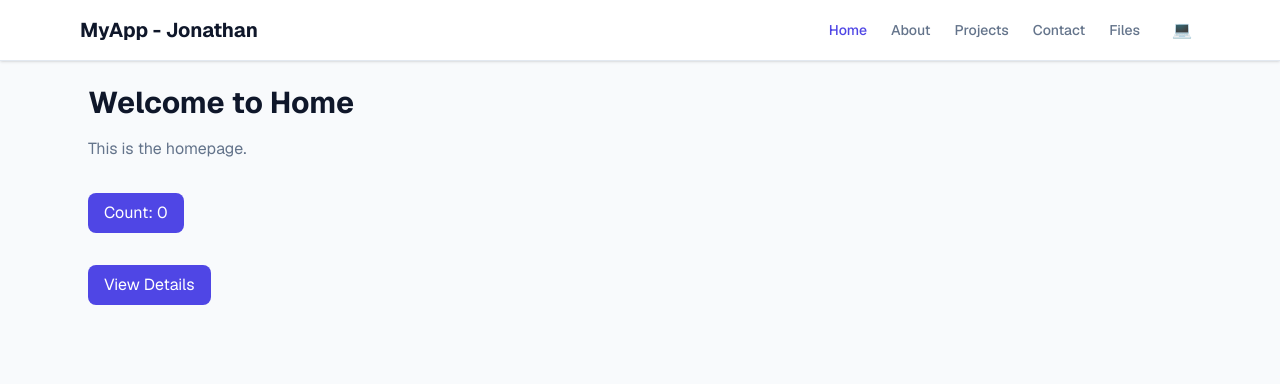
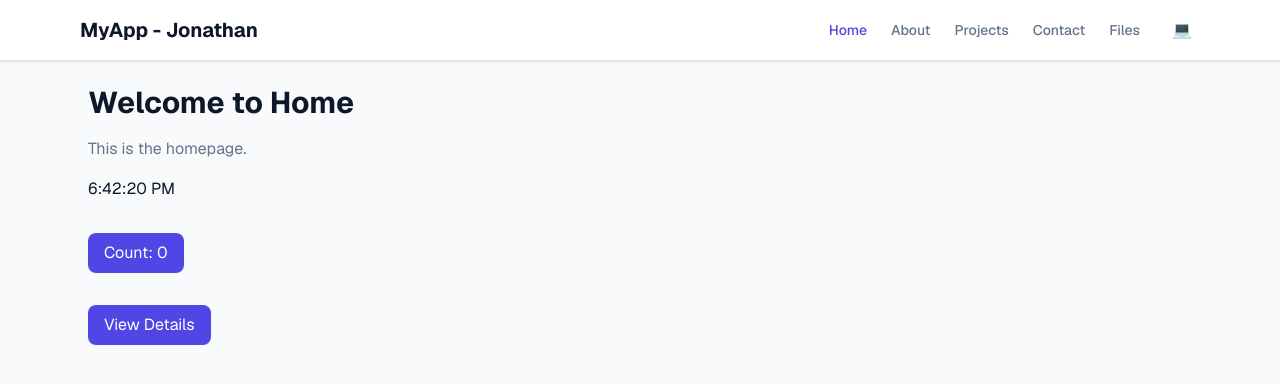
Before and after one commit to jonathan-llemit-dev/my-app, a Next.js app: page / in a window 1280 px wide. Shown: the top 384 px of the page. Built offline with nearby package versions, Linux system fonts and the light colour scheme.

Commit message:
Add TimeStamp component: display current time on the homepage

```diff
--- a/app/page.tsx
+++ b/app/page.tsx
@@ -2,6 +2,7 @@ import type { Metadata } from "next";
 import Counter from "@/components/Counter";
 import Modal from "@/components/Modal";
 import ProductDetails from "@/components/ProductDetails";
+import TimeStamp from "@/components/TimeStamp";
 
 export const metadata: Metadata = {
   title: "Home",
@@ -13,8 +14,8 @@ export default function Home() {
     <div className="space-y-4">
       <h1 className="page-heading">Welcome to Home</h1>
       <p className="mt-2 text-muted">This is the homepage.</p>
+      <TimeStamp />
       <Counter />
-
       <Modal>
         <ProductDetails productId={1} />
       </Modal>
--- /dev/null
+++ b/components/TimeStamp.tsx
@@ -0,0 +1,13 @@
+"use client";
+
+import { useEffect, useState } from "react";
+
+export default function TimeStamp() {
+    const [time, setTime] = useState("");
+
+    useEffect(() => {
+        setTime(new Date().toLocaleTimeString());
+    }, []);
+
+    return <p>{time || "Loading time..."}</p>;
+}
```
